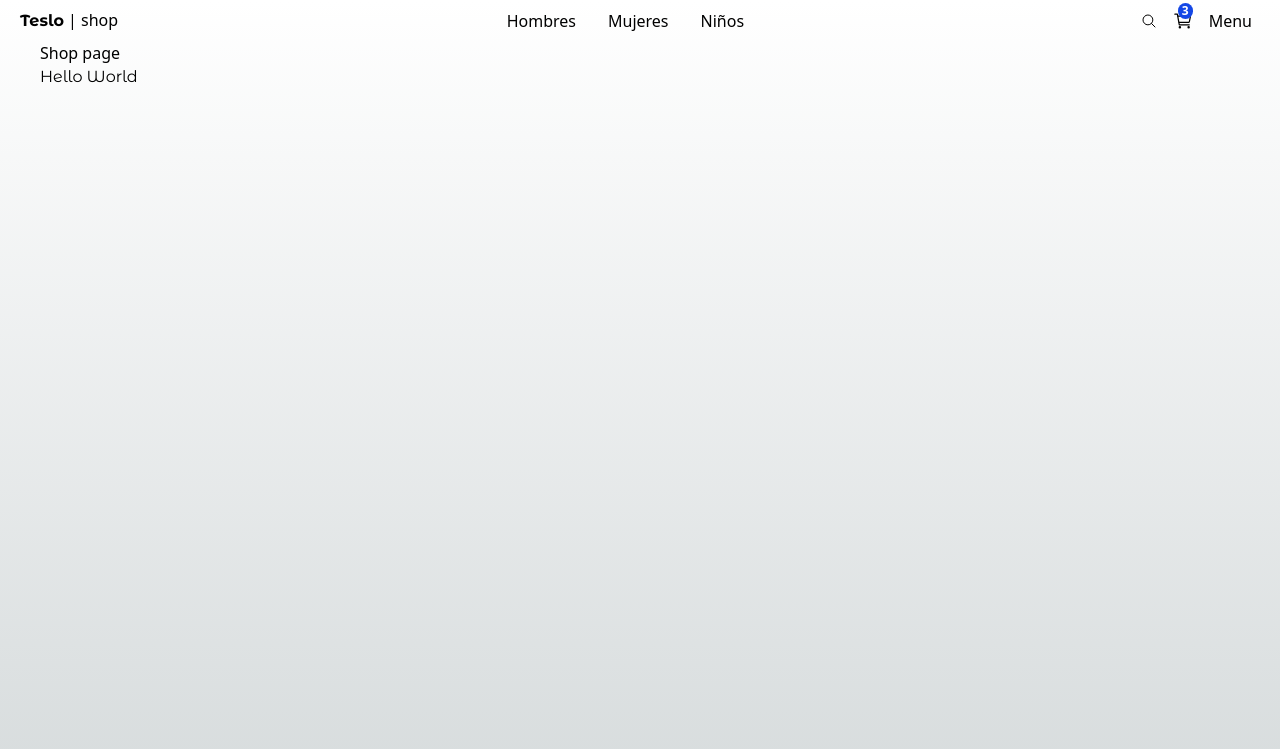
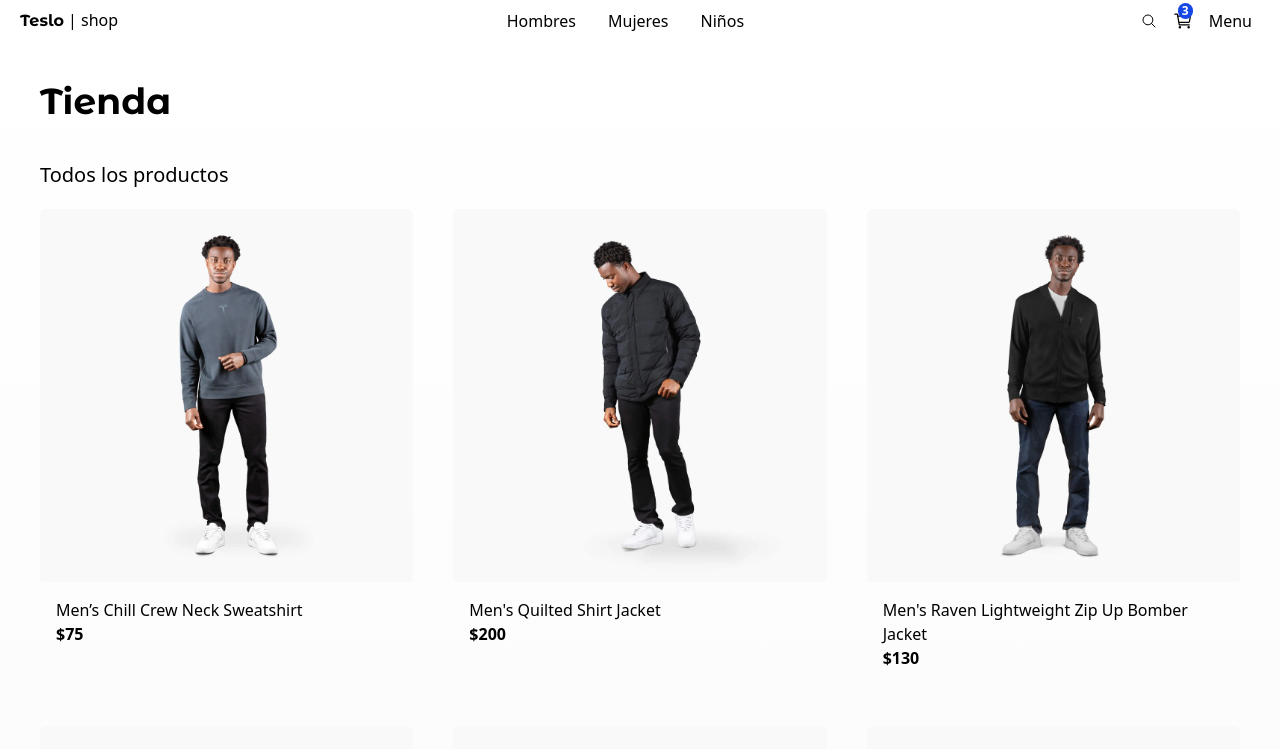
Before and after one commit to richard-allcca/Next-15-Testlo-Shop, a Next.js app: page / in a window 1280 px wide. Shown: the top 749 px of the page. Built offline with nearby package versions, Linux system fonts and the light colour scheme.

Commit message:
Add ProductGrid and ProductGridItem components; refactor Home page to utilize Title component and display products from initial data; implement notFound function in CategoryPage.

```diff
--- a/src/app/(shop)/category/[id]/page.tsx
+++ b/src/app/(shop)/category/[id]/page.tsx
@@ -1,4 +1,5 @@
 import { titleFont } from "@/config/fonts";
+import { notFound } from "next/navigation";
 
 interface Props {
   params: {
--- a/src/app/(shop)/page.tsx
+++ b/src/app/(shop)/page.tsx
@@ -1,10 +1,18 @@
-import { titleFont } from "@/config/fonts";
+import { ProductGrid } from "@/components/product-grid/ProductGrid";
+import { Title } from "@/components/ui/title/Title";
+import { initialData } from "@/seed/seed";
+
+const products = initialData.products;
 
 export default function Home() {
   return (
     <div>
-      <h1 >Shop page</h1>
-      <h1 className={titleFont.className} >Hello World</h1>
+      <Title
+        title="Tienda"
+        subTitle="Todos los productos"
+        className="mb-2"
+      />
+      <ProductGrid products={products} />
     </div>
   );
 }
--- /dev/null
+++ b/src/components/product-grid/ProductGrid.tsx
@@ -0,0 +1,21 @@
+import { Product } from "@/interfaces/product.interface";
+import { ProductGridItem } from "./ProductGridItem";
+
+interface Props {
+  products: Product[];
+}
+
+export const ProductGrid = ({ products }: Props) => {
+  return (
+    <div className="grid grid-cols-2 sm:grid-cols-3 gap-10 mb-10">
+      {
+        products.map(product => (
+          <ProductGridItem
+            key={product.slug}
+            product={product}
+          />
+        ))
+      }
+    </div>
+  )
+}
--- /dev/null
+++ b/src/components/product-grid/ProductGridItem.tsx
@@ -0,0 +1,42 @@
+'use client'
+
+import { Product } from "@/interfaces/product.interface";
+import Image from "next/image";
+import Link from "next/link";
+import { useState } from "react";
+
+
+interface Props {
+  product: Product;
+}
+
+export const ProductGridItem = ({ product }: Props) => {
+
+  const [displayImage, setDisplayImage] = useState(product.images[0]);
+
+  return (
+    <div className="rounded-md overflow-hidden fade-in">
+      <Link href={`/product/${product.slug}`} >
+        <Image
+          className="w-full object-cover rounded"
+          src={`/products/${displayImage}`}
+          onMouseOver={() => setDisplayImage(product.images[1])}
+          onMouseLeave={() => setDisplayImage(product.images[0])}
+          alt={product.title}
+          width={500}
+          height={500}
+        />
+      </Link>
+
+      <div className="p-4 flex flex-col">
+        <Link
+          className="hover:text-blue-600"
+          href={`/product/${product.slug}`}
+        >
+          {product.title}
+        </Link>
+        <span className="font-bold">${product.price}</span>
+      </div>
+    </div>
+  )
+}
--- /dev/null
+++ b/src/interfaces/product.interface.ts
@@ -0,0 +1,17 @@
+
+export interface Product {
+    // TODO - _id: string; // MongoDB ID
+    description: string;
+    images: string[];
+    inStock: number;
+    price: number;
+    sizes: ValidSizes[];
+    slug: string;
+    tags: string[];
+    title: string;
+    type: ValidTypes;
+    gender: 'men'|'women'|'kid'|'unisex'
+}
+
+export type ValidSizes = 'XS'|'S'|'M'|'L'|'XL'|'XXL'|'XXXL';
+export type ValidTypes = 'shirts'|'pants'|'hoodies'|'hats';
```
